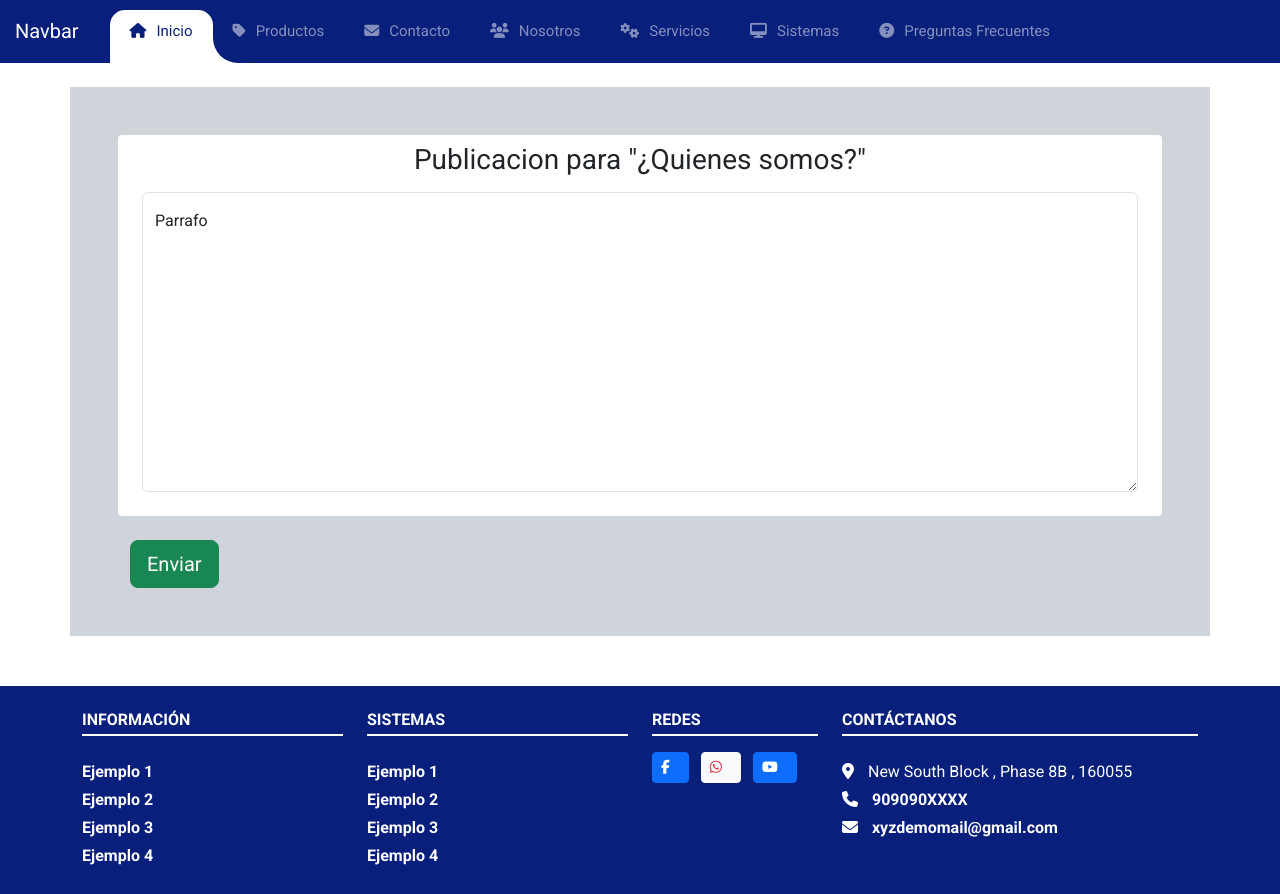
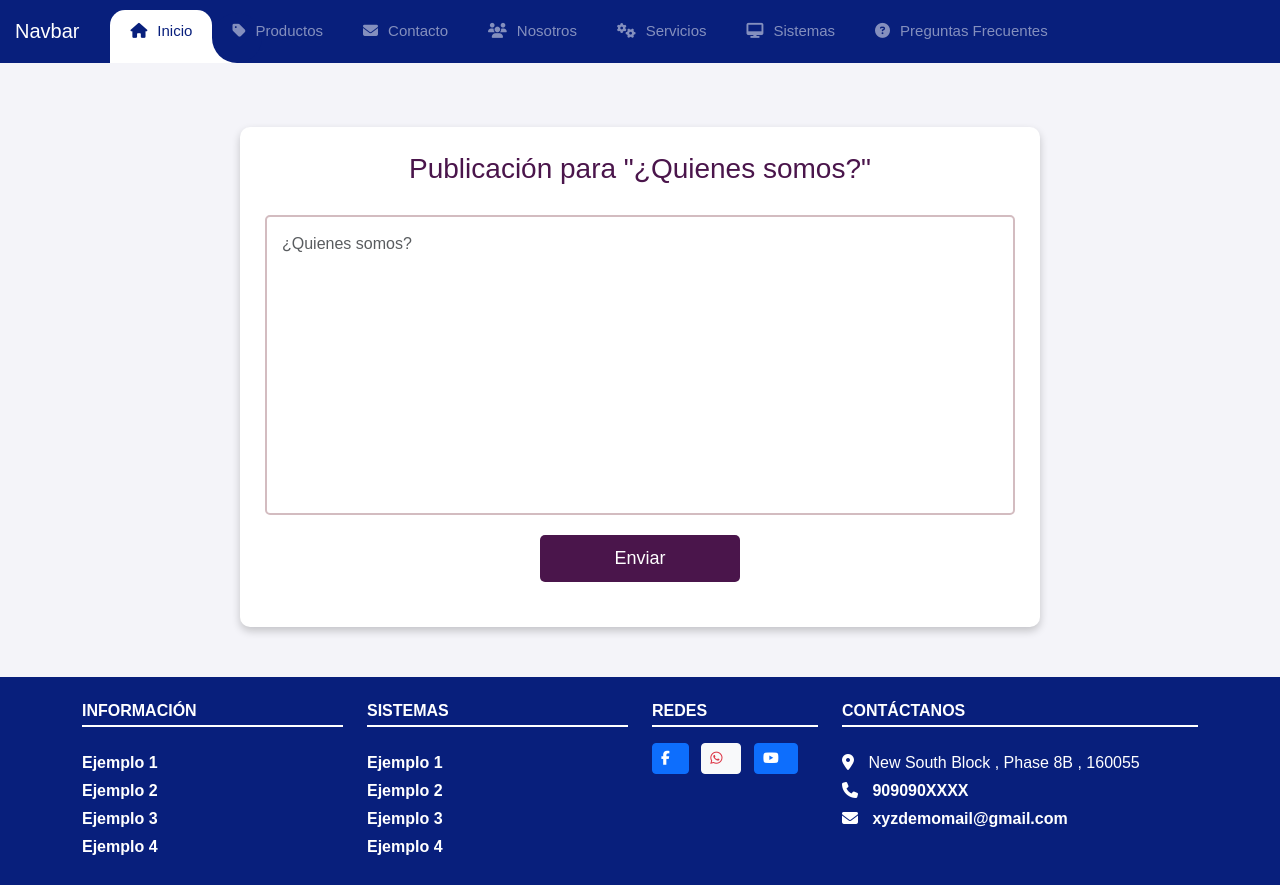
Before and after one commit to FernandoProgramador1/PaginaWeb, a PHP site: page /index.php?page=EdicionQuienesSomos in a window 1280 px wide. Run offline with PHP 8.4, Linux system fonts and the light colour scheme; data that the repository does not hold is empty; some libraries are stand-ins or nearby versions.

Commit message:
Actualizar página de Edición de ¿Quiénes Somos?

```diff
--- a/vistas/users/admin/EdicionQuienesSomos.php
+++ b/vistas/users/admin/EdicionQuienesSomos.php
@@ -3,53 +3,25 @@
 <?php
 require_once("modelos/model_quienessomos.php");
 ?>
-<title>SSETCO | Editar ¿Quiénes Somos?</title>
-<meta name="viewport" content="width=device-width, initial-scale=1.0">
+<!DOCTYPE html>
+<html lang="es">
 
-<!-- Navbar lateral end-->
+<head>
+    <meta charset="UTF-8">
+    <meta name="viewport" content="width=device-width, initial-scale=1.0">
+    <title>¿Quiénes Somos?</title>
+</head>
 
-<div class="container p-5 justify-content-center bg-dark-subtle">
+<body class="mision-body">
+    <div class="mision-container container">
+        <form method="post" action="" enctype="multipart/form-data">
+            <h3>Publicación para "¿Quienes somos?"</h3>
+            <div>
+                <textarea id="DescripcionMision" name="DescripcionMision" class="form-control mision-textarea" placeholder="¿Quienes somos?"></textarea>
+            </div>
+            <button type="submit" class="btn btn-success btn-mision">Enviar</button>
+        </form>
+    </div>
+</body>
 
-    <?php
-    if ((!empty($dtqsomoswhere)) && (isset($dtqsomoswhere))) {
-    ?>
-        <form method="post" action="index.php?page=EdicionQuienesSomos&actionqs=update&IdQ=<?php echo $IdQ ?>" enctype="multipart/form-data">
-        <?php
-    } else {
-        ?>
-            <form method="post" action="index.php?page=EdicionQuienesSomos&actionqs=insert" enctype="multipart/form-data">
-                <?php
-            }
-
-            if (isset($dtqsomoswhere)) {
-                foreach ($dtqsomoswhere as $rows) :
-                ?>
-                    <div class="container-sm justify-content-center rounded-1 ms-auto me-auto p-2 bg-white">
-                        <h3 class="text-center">Publicacion para "¿Quienes somos?"</h3>
-                        <div class="form-floating m-3">
-                            <textarea id="DescripcionQuienes" name="DescripcionQuienes" class="form-control" value="<?php echo $rows['DescripcionQuienes'] ?>" rows="4" placeholder="Descripcion" style="height: 300px;"><?php echo $rows['DescripcionQuienes'] ?></textarea>
-                            <label for="DescripcionQuienes">Parrafo</label>
-                        </div>
-                    </div>
-                    <div class="container ms-auto me-auto mt-4">
-                        <button type="submit" class="btn btn-success btn-lg">Enviar</button>
-                    </div>
-                <?php
-                endforeach;
-            } else if (!isset($dtqsomoswhere)) {
-                ?>
-                <div class="container-sm justify-content-center rounded-1 ms-auto me-auto p-2 bg-white">
-                    <h3 class="text-center">Publicacion para "¿Quienes somos?"</h3>
-                    <div class="form-floating m-3">
-                        <textarea id="DescripcionQuienes" name="DescripcionQuienes" class="form-control" rows="4" placeholder="Descripcion" style="height: 300px;"></textarea>
-                        <label for="DescripcionQuienes">Parrafo</label>
-                    </div>
-                </div>
-                <div class="container ms-auto me-auto mt-4">
-                    <button type="submit" class="btn btn-success btn-lg">Enviar</button>
-                </div>
-            <?php
-            }
-            ?>
-            </form>
-</div>
+</html>
```
